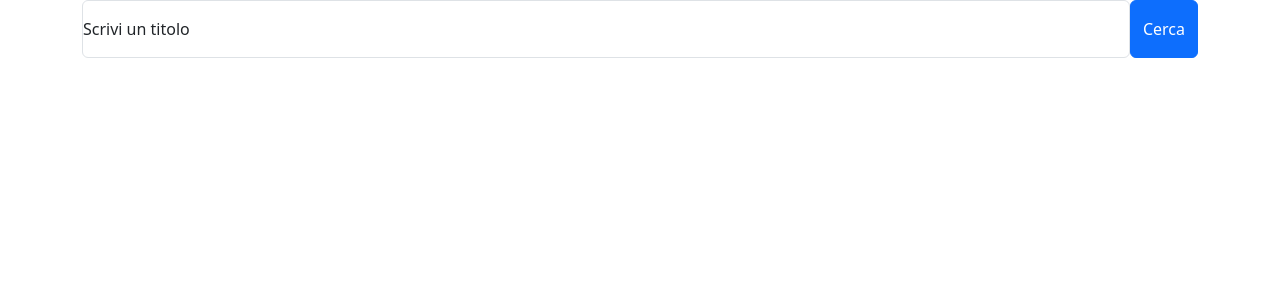
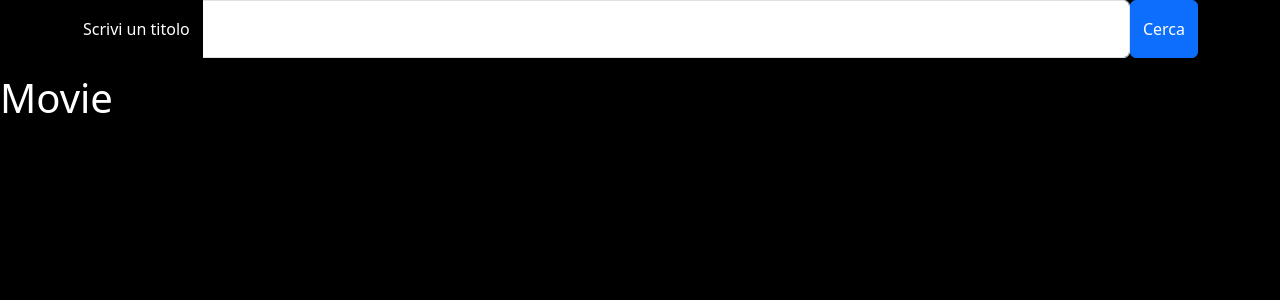
Before and after one commit to CiroFiniello/vite-boolflix, a Vue app: page / in a window 1280 px wide. Shown: the top 300 px of the page. Built offline with nearby package versions, Linux system fonts and the light colour scheme.

Commit message:
ho aggiunto una sezione movie list e fatto i relativi collegamenti delle applicazioni

```diff
--- a/src/components/AppHeader.vue
+++ b/src/components/AppHeader.vue
@@ -19,6 +19,9 @@ export default {
 </div>
 </template>
 
-<style scoped>
+<style lang="scss" scoped>
+label{
+    border: 1px solid white;
+}
 
 </style>
--- a/src/components/AppMain.vue
+++ b/src/components/AppMain.vue
@@ -1,7 +1,12 @@
 <script>
+import MovieList from './MovieList.vue'
 export default {
+    components:{
+        MovieList
+    },
     data() {
-        return {
+        return
+            {
         }
     }
 }
@@ -9,7 +14,7 @@ export default {
 
 <template>
 
-
+<MovieList/>
 
 </template>
 
--- /dev/null
+++ b/src/components/MovieList.vue
@@ -0,0 +1,16 @@
+<script>
+export default {
+    data() {
+        return {
+        }
+    }
+}
+</script>
+
+<template>
+<h1>Movie</h1>
+</template>
+
+<style scoped>
+
+</style>
--- a/src/styles/general.scss
+++ b/src/styles/general.scss
@@ -2,4 +2,6 @@
     margin: 0;
     padding: 0;
     box-sizing: border-box;
+    background-color: black;
+    color: white;
 }
```
